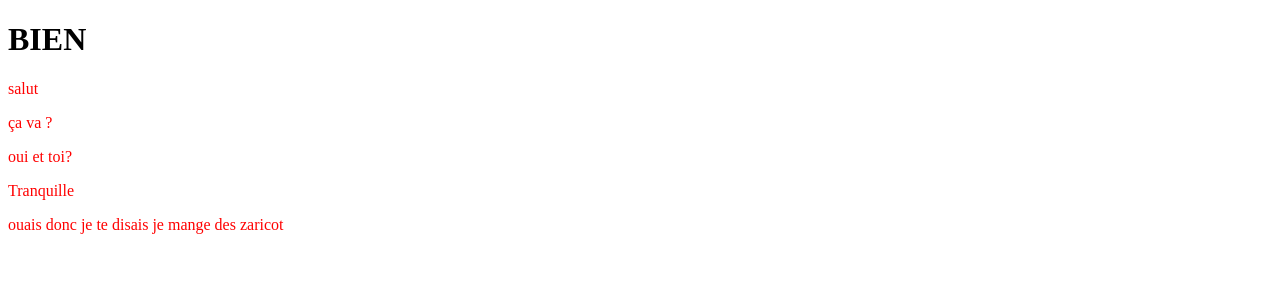
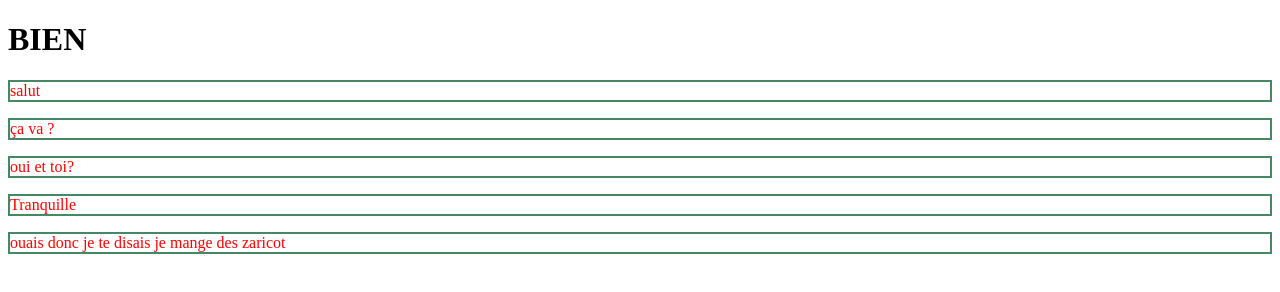
Before and after one commit to ClementForm/b1-Testrepo, a plain HTML site: page index.html in a window 1280 px wide. Drawn offline with Linux system fonts and the light colour scheme.

Commit message:
Update index.html

```diff
--- a/index.html
+++ b/index.html
@@ -1,9 +1,11 @@
 <!DOCTYPE html>
+
 <html>
 <head>
 	<title>Hello world</title>
 	<style>
-p { color:red; }
+p { color:red;
+border:2px solid #486; }
 
 </style>
 </head>
```
